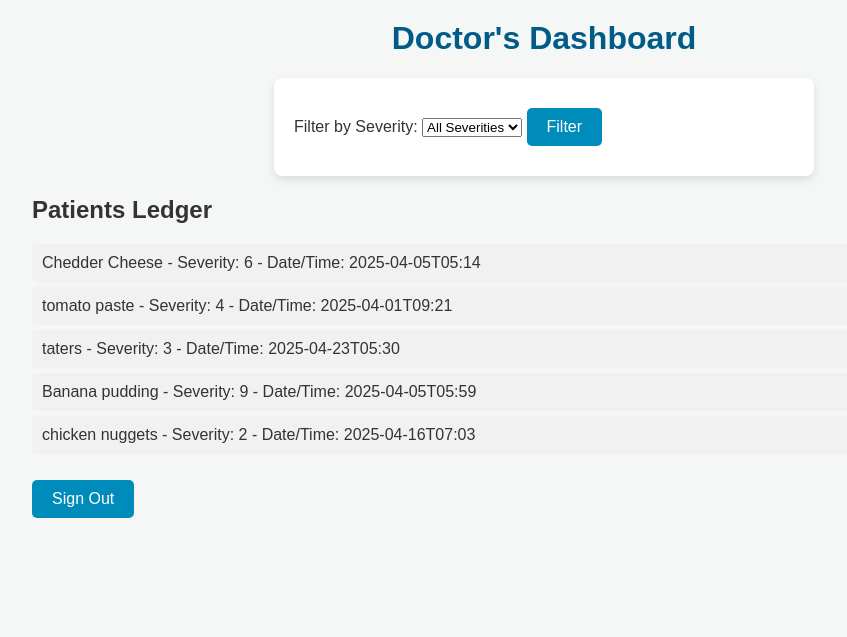
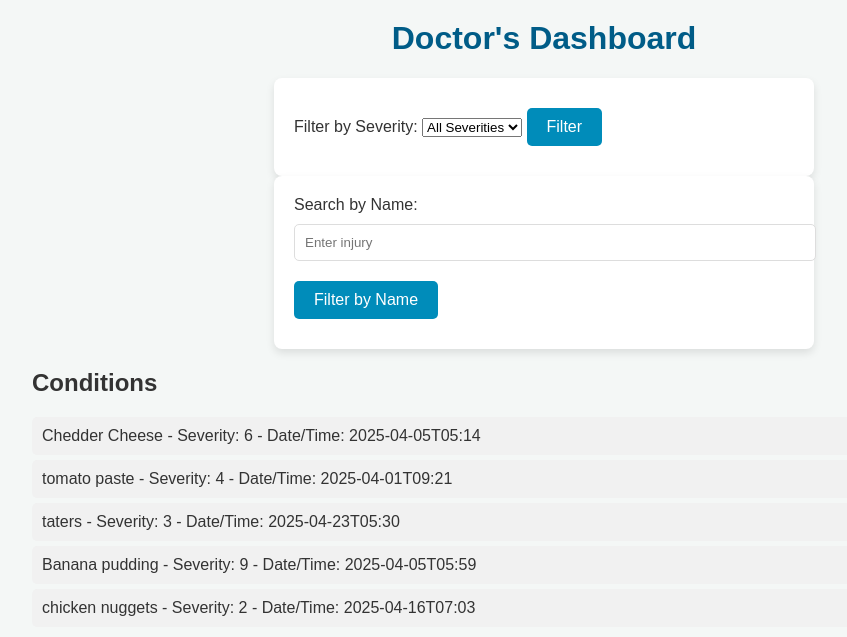
Before and after one commit to EGHageman/hackitup, a Flask app: page /doctor in a window 1280 px wide. Shown: the top 637 px of the page, without its empty margins (96-943 px from the left). Run offline with Flask 3, Linux system fonts and the light colour scheme; data comes from the database, SQL or seed files in the repository.

Commit message:
Update doctor.html

```diff
--- a/Hack_KU_2025/templates/doctor.html
+++ b/Hack_KU_2025/templates/doctor.html
@@ -29,7 +29,14 @@
             <button type="submit">Filter</button>
         </form>
 
-        <h2>Patients Ledger</h2>
+        <!-- Filter by Name Input Field -->
+        <form action="{{ url_for('doctor') }}" method="GET">
+            <label for="name_filter">Search by Name:</label>
+            <input type="text" name="name_filter" id="name_filter" placeholder="Enter injury" value="{{ request.args.get('name_filter', '') }}">
+            <button type="submit">Filter by Name</button>
+        </form>
+
+        <h2>Conditions</h2>
         <ul>
             {% for item in items %}
             <li>
@@ -37,6 +44,7 @@
             </li>
             {% endfor %}
         </ul>
+
         <a href="{{ url_for('start') }}"><button>Sign Out</button></a>
     </div>
 </body>
```
